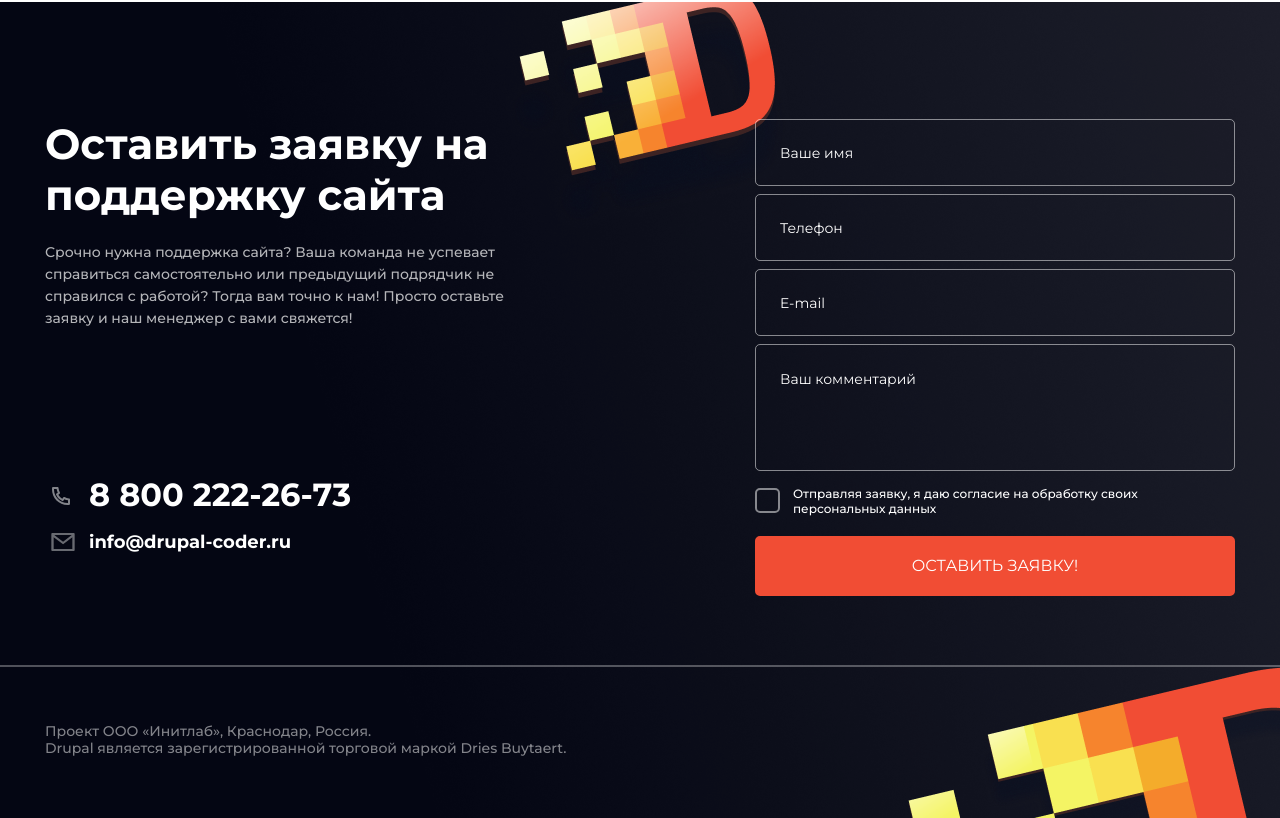
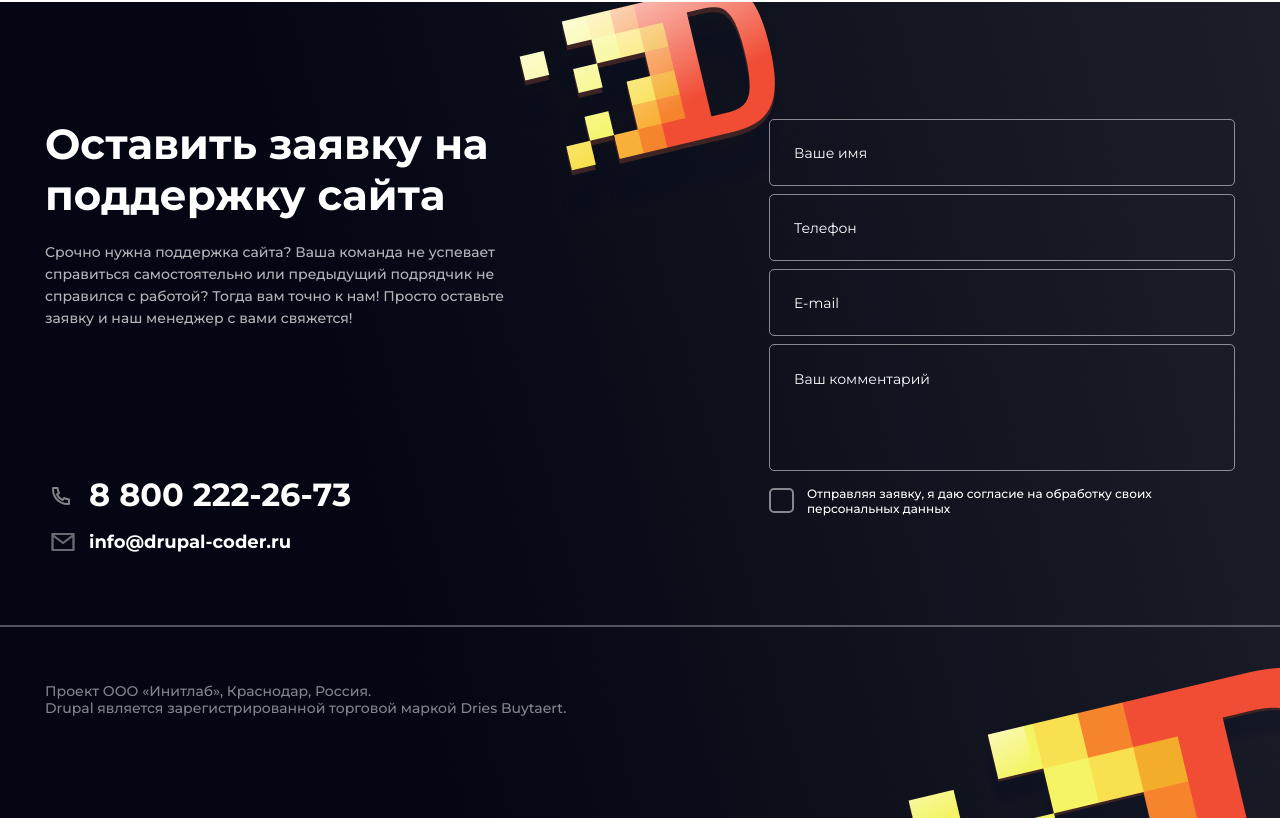
Before and after one commit to RobinSneyls/WebProject, a React (Create React App) app: page / in a window 1280 px wide. Shown: the part 8993-9811 px from the top of the page. Built offline with nearby package versions, Linux system fonts and the light colour scheme.

Commit message:
Update Form.js

```diff
--- a/src/components/Form.js
+++ b/src/components/Form.js
@@ -161,14 +161,7 @@ const onSubmit = (data) => {
           данных
         </p>
       </label>
-      <Button
-        disabled={btnDisable}
-        type="submit"
-        buttonStyle="btn--solid"
-        buttonSize="btn--Big"
-      >
-        {loadActive}
-      </Button>
+
     </form>
   );
 }
```
